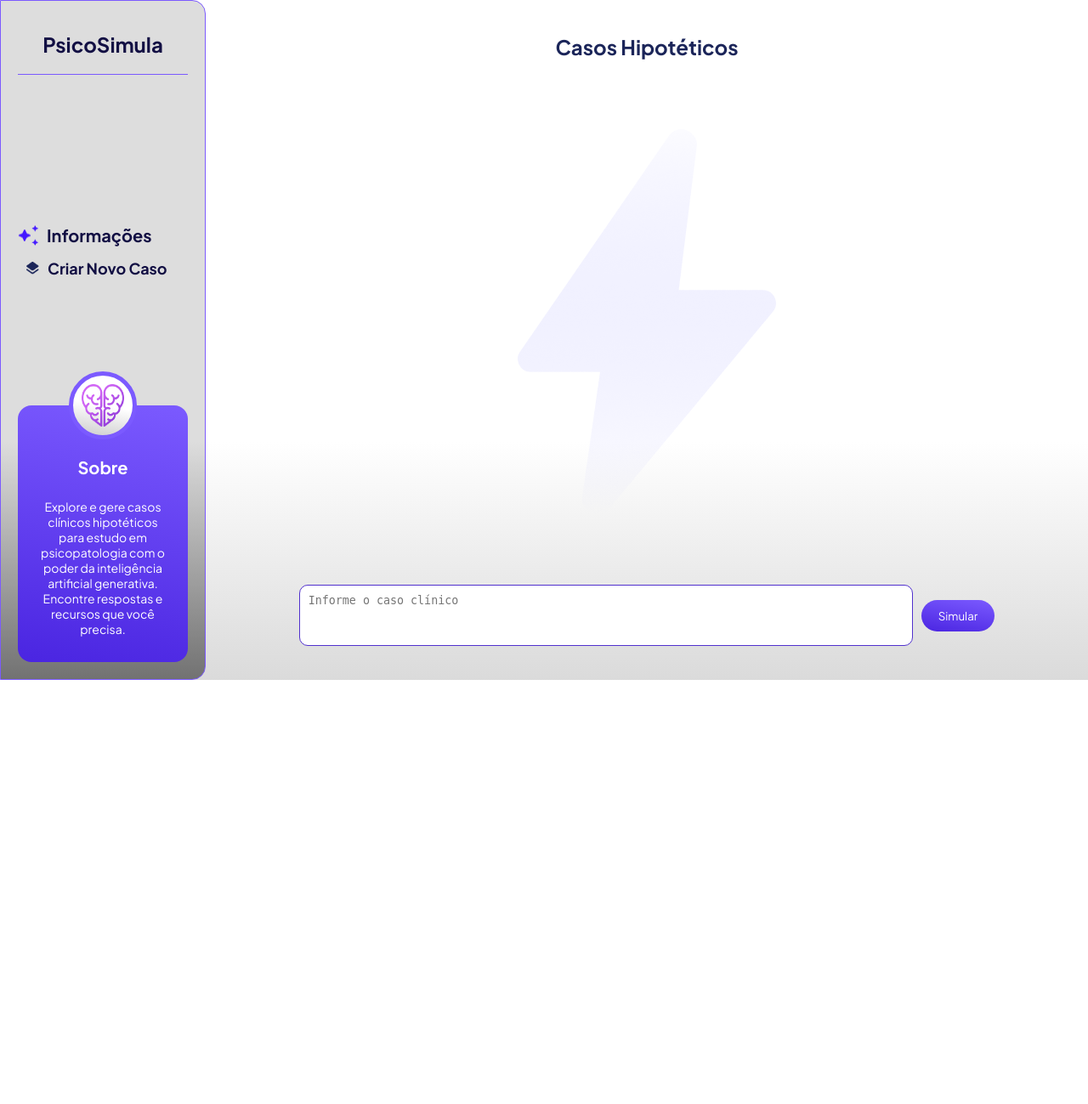
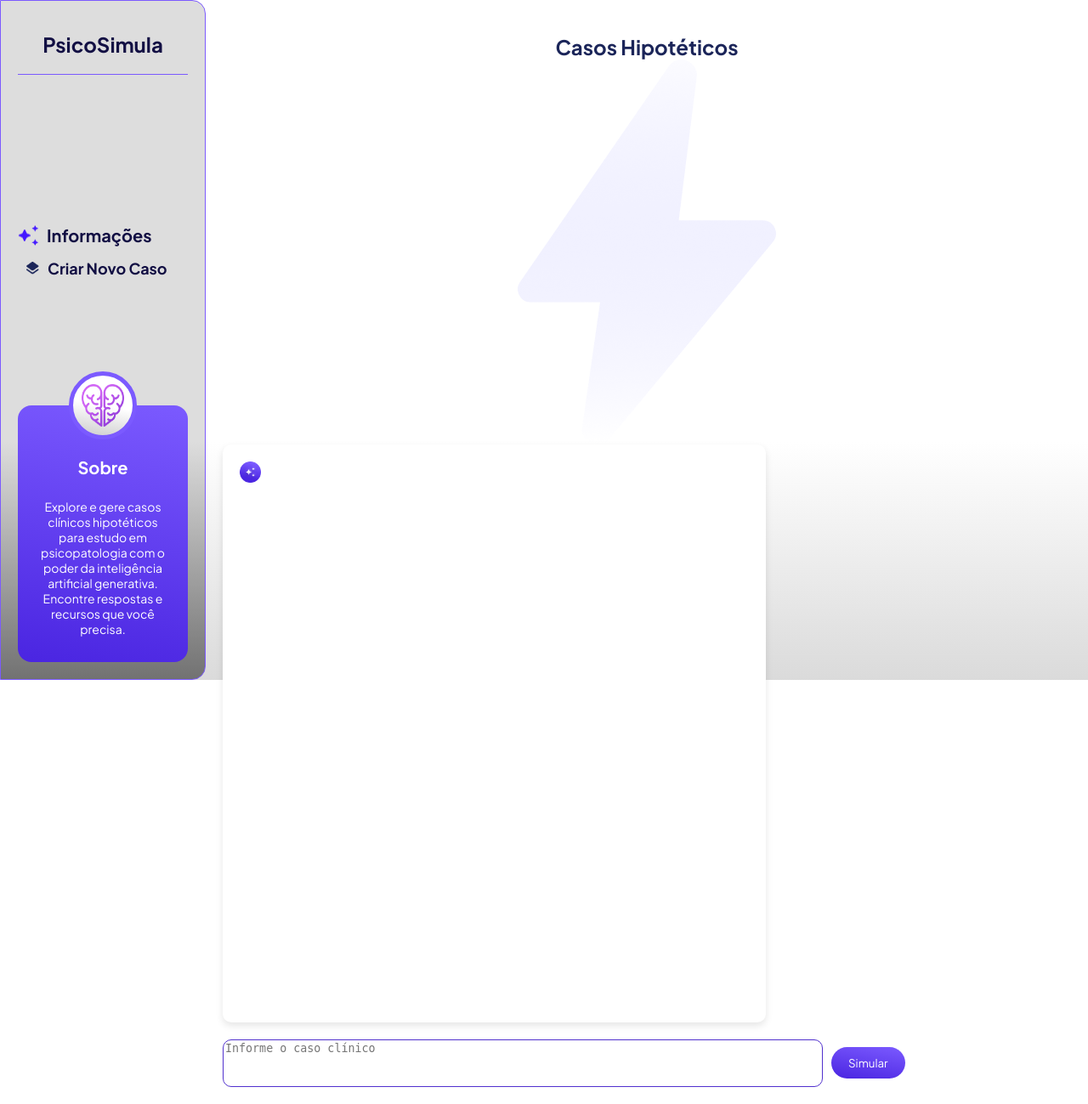
Before and after one commit to HadesKerbecs/TCC, a Django app: page /ferramentaweb/ in a window 1280 px wide. Shown: the whole page at 85% size. Before the commit the page ends 800 px from the top, so only its background shows below. Run offline with Django 5.2, Linux system fonts and the light colour scheme.

Commit message:
Commit14

```diff
--- a/tcc/ferramentaweb/static/ferramentasweb/styles.css
+++ b/tcc/ferramentaweb/static/ferramentasweb/styles.css
@@ -128,7 +128,7 @@ body { /* Corpo da página */
     display: flex;
     flex-direction: column;
     align-items: center;
-    justify-content: space-between;
+    justify-content: flex-start;
     background-color: transparent;
     padding: 20px;
     position: relative;
@@ -152,8 +152,9 @@ body { /* Corpo da página */
 }
 
 .input-container textarea { /* Campo de texto */
-    width: 700px;
-    padding: 10px;
+    width: 100%;
+    max-width: 700px;
+    padding: 10x;
     border: 2px solid #CCCCCC;
     border-radius: 10px;
     margin-right: 10px;
@@ -168,7 +169,6 @@ body { /* Corpo da página */
     align-items: center;
 }
 
-
 .button-container button { /* Botão Simular */
     padding: 10px 20px;
     background: linear-gradient(190deg, #7B5AFF, #4A25E1);
@@ -181,6 +181,7 @@ body { /* Corpo da página */
     position: relative;
     z-index: 4;
 }
+
 
 .button-container button:hover { /* Efeito ao passar o mouse no botão */
     background: linear-gradient(190deg, #917eff, #553fd6);
@@ -195,19 +196,42 @@ body { /* Corpo da página */
     display: none;
 }
 
-#result-box { /* Caixa de resultado fixa e centralizada */
-    position: absolute;
-    top: 10%; /* Posição inicial do topo da caixa de resultado */
-    left: 50%;
-    transform: translate(-55%, 0);
-    width: 42%;
+.chat-container { /* Container para mensagens de chat */
+    width: 100%;
+    display: flex;
+    flex-direction: column;
+}
+
+#chat-box { /* Caixa de mensagens */
+    width: 60%;
+    height: 80vh;
+    overflow-y: auto;
     background: white;
+    padding: 20px;
+    border-radius: 10px;
     box-shadow: 0 4px 8px rgba(0, 0, 0, 0.1);
-    border-radius: 10px;
-    padding: 20px;
-    z-index: 1000;
-    overflow-y: auto; /* Adiciona barra de rolagem, se necessário */
-    max-height: 80vh;
+    margin-bottom: 20px;
+    position: relative;
+}
+
+.message { /* Estilo geral para mensagens */
+    padding: 10px;
+    border-radius: 5px;
+    margin-bottom: 10px;
+    max-width: 80%;
+    word-wrap: break-word;
+}
+
+.message.user { /* Mensagem do usuário */
+    background-color: #7B5AFF;
+    color: white;
+    align-self: flex-end;
+}
+
+.message.bot { /* Mensagem do sistema */
+    background-color: #f1f1f1;
+    color: #333;
+    align-self: flex-start;
 }
 
 .result-image { /* Icone do Resultado */
@@ -239,6 +263,10 @@ body { /* Corpo da página */
         margin-bottom: 10px;
     }
 
+    #chat-box { /* Ajuste para caixa de mensagens em dispositivos menores */
+        height: 40vh;
+    }
+
     #result-box { /* Ajuste para caixa de resultado em dispositivos menores */
         width: 90%;
         max-height: 80%;
--- a/tcc/ferramentaweb/templates/ferramentaweb/index.html
+++ b/tcc/ferramentaweb/templates/ferramentaweb/index.html
@@ -20,7 +20,7 @@
                 <div class="menu2">
                     <div class="menu-item2">
                         <img src="{% static 'ferramentasweb/images/Vector3.png' %}" alt="Ícone Informações">
-                        <h2><a href="#" class="menu-link">Criar Novo Caso</a></h2>
+                        <h2><a href="#" class="menu-link" id="refresh-link">Criar Novo Caso</a></h2>
                     </div>
                 </div>
             </div>
@@ -35,39 +35,69 @@
         <div class="main-content">
             <h2>Casos Hipotéticos</h2>
             <img src="{% static 'ferramentasweb/images/Raio.png' %}" alt="Ícone Informações">
-            <div class="input-container">
-                <textarea placeholder="Informe o caso clínico"></textarea>
-                <div class="button-container">
-                    <button id="simulate-button" disabled>Simular</button>
+            <div class="chat-container">
+                <div id="chat-box">
+                    <div>
+                        <img src="{% static 'ferramentasweb/images/Brilho.png' %}" alt="ícone Resultado" class="result-image"/>
+                    </div>
+                    <!-- Mensagens da conversa serão adicionadas aqui -->
                 </div>
-            </div>
-            <div id="result-box" class="hidden">
-                <div>
-                    <img src="{% static 'ferramentasweb/images/Brilho.png' %}" alt="ícone Resultado" class="result-image"/>
+                <div class="input-container">
+                    <textarea id="user-input" placeholder="Informe o caso clínico"></textarea>
+                    <div class="button-container">
+                        <button id="send-button" disabled>Simular</button>
+                    </div>
                 </div>
-                <!-- Conteúdo gerado pela API do ChatGPT aparecerá aqui -->
             </div>
         </div>
     </div>
     <script>
         document.addEventListener('DOMContentLoaded', function() {
-            const textarea = document.querySelector('.input-container textarea');
-            const button = document.getElementById('simulate-button');
+            const chatBox = document.getElementById('chat-box');
+            const userInput = document.getElementById('user-input');
+            const sendButton = document.getElementById('send-button');
             const resultBox = document.getElementById('result-box');
+            const refreshLink = document.getElementById('refresh-link');
 
-            textarea.addEventListener('input', function() {
-                if (textarea.value.trim() !== '') {
-                    button.disabled = false;
+            refreshLink.addEventListener('click', function(event) {
+                event.preventDefault();
+                location.reload();
+            });
+
+            userInput.addEventListener('input', function() {
+                if (userInput.value.trim() !== '') {
+                    sendButton.disabled = false;
                 } else {
-                    button.disabled = true;
+                    sendButton.disabled = true;
                 }
             });
 
-            button.addEventListener('click', function() {
-                if (textarea.value.trim() !== '') {
+            sendButton.addEventListener('click', function() {
+                const userMessage = userInput.value.trim();
+                if (userMessage !== '') {
+                    addMessageToChat('user', userMessage);
+                    processMessage(userMessage);
+                    userInput.value = '';
+                    sendButton.disabled = true;
                     resultBox.classList.remove('hidden');
                 }
             });
+
+            function addMessageToChat(sender, message) {
+                const messageElement = document.createElement('div');
+                messageElement.classList.add('message', sender);
+                messageElement.textContent = message;
+                chatBox.appendChild(messageElement);
+                chatBox.scrollTop = chatBox.scrollHeight;
+            }
+
+            function processMessage(message) {
+                // Simulação de chamada à API
+                setTimeout(() => {
+                    const responseMessage = `Resposta gerada para: "${message}"`;
+                    addMessageToChat('bot', responseMessage);
+                }, 1000);
+            }
         });
     </script>
 </body>
```
